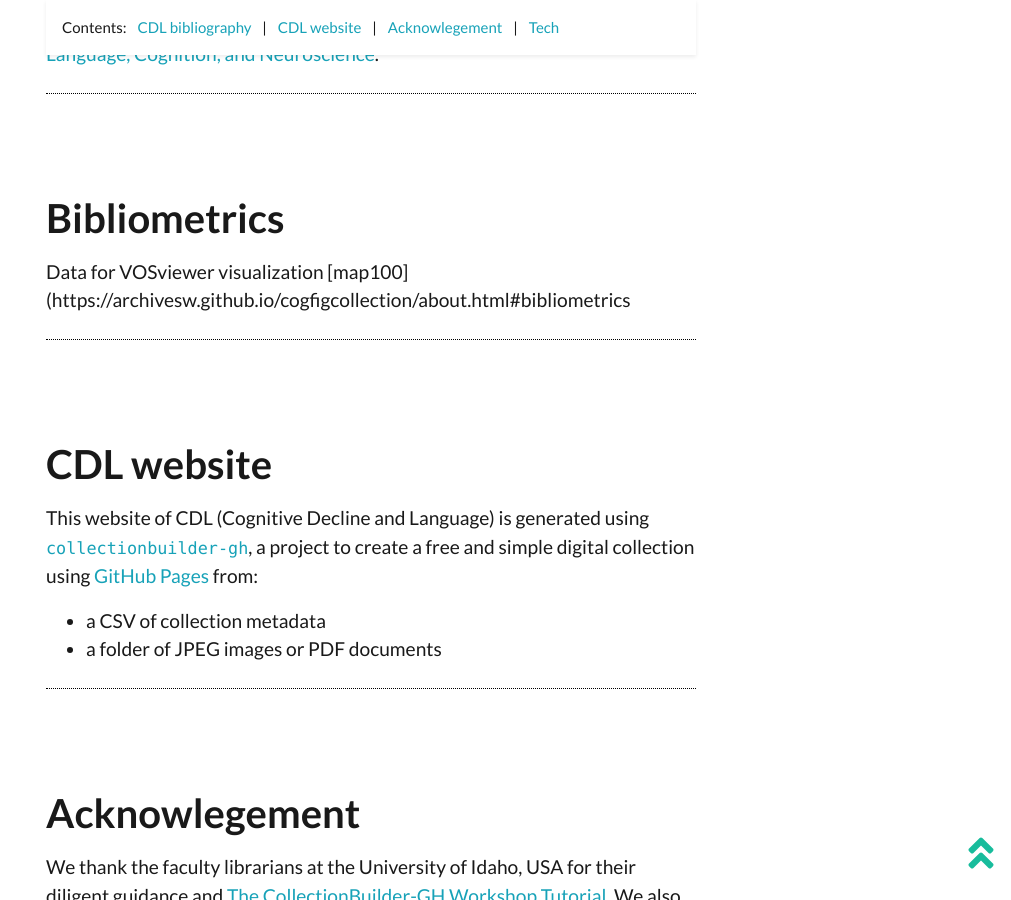
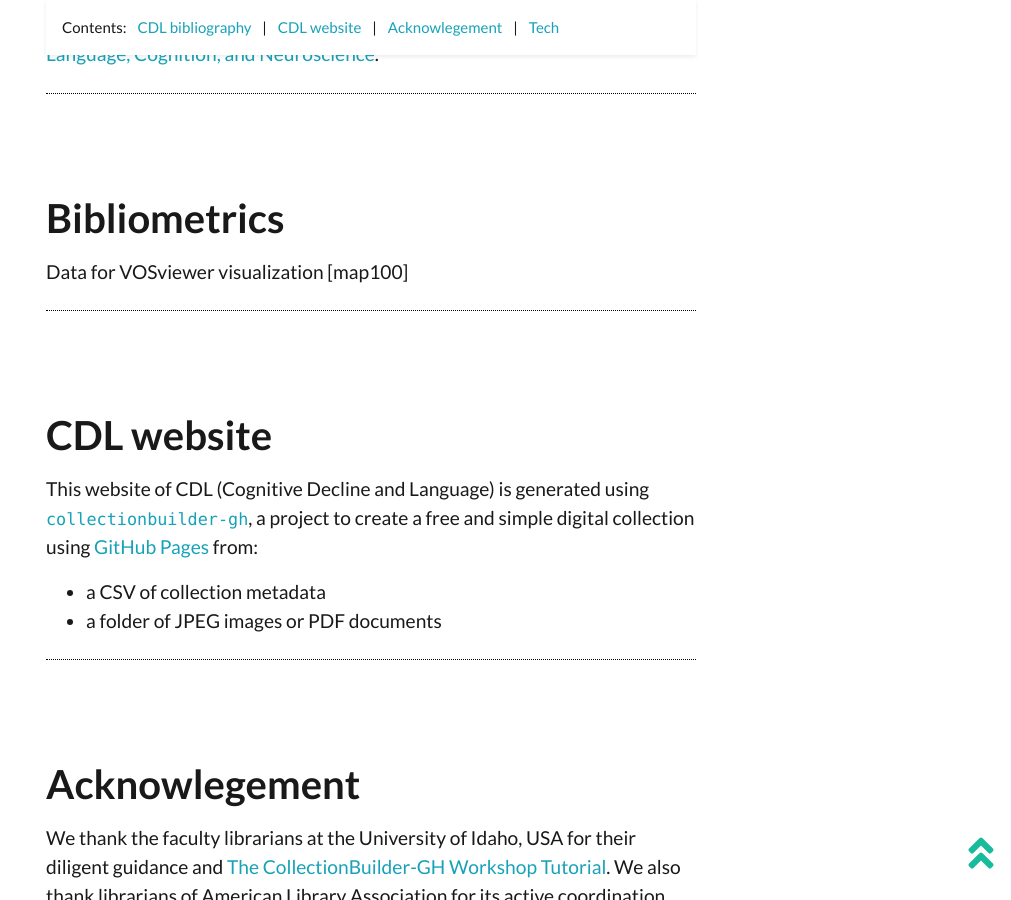
Before and after one commit to archivesw/cogfigcollection, a Jekyll site: the page built from pages/about.md, in a window 1280 px wide and 900 px high, scrolled down 654 px. Shown: the whole window, without its empty margins (269-1280 px from the left). Built offline with Jekyll 4.4.1, drawn with Linux system fonts in a browser that asks for light colours; nearby versions of some CDN libraries; some of the changed lines change nothing that is shown.

Commit message:
update about.md

```diff
--- a/pages/about.md
+++ b/pages/about.md
@@ -17,7 +17,7 @@
 
 ## Bibliometrics
 Data for VOSviewer visualization
-[map100](https://archivesw.github.io/cogfigcollection/about.html#bibliometrics
+[map100]
 
 ## CDL website
 This website of CDL (Cognitive Decline and Language) is generated using [`collectionbuilder-gh`](https://collectionbuilding.github.io/gh/), a project to create a free and simple digital collection using [GitHub Pages](https://pages.github.com/) from:
```
